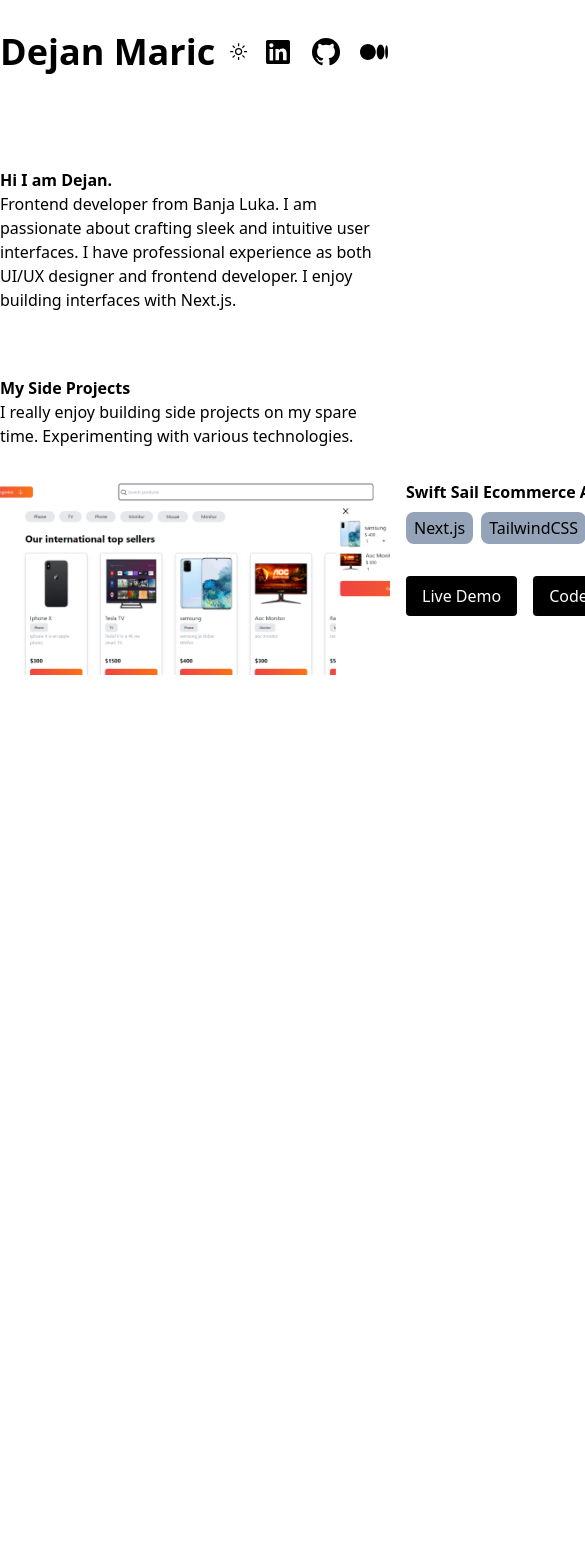
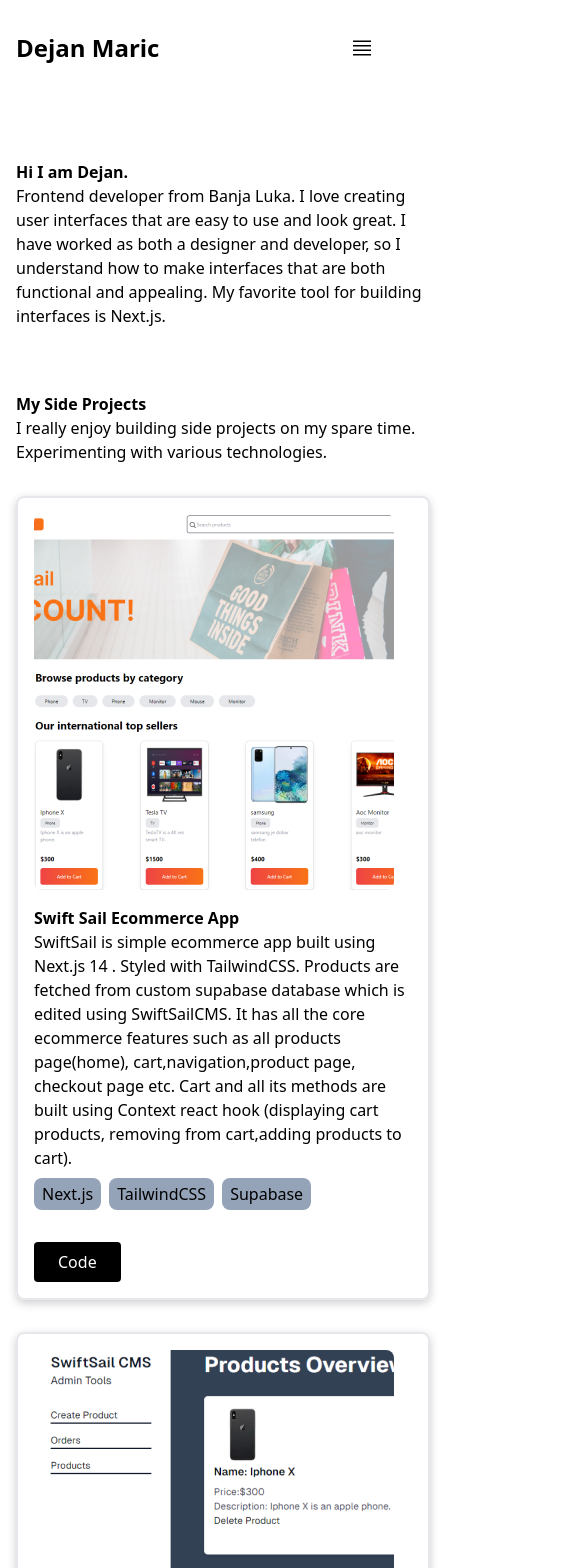
Before and after one commit to maricd7/portfolio, a Next.js app: page / in a window 390 px wide. Shown: the top 1568 px of the page, 585 px wide, since content can reach past the window. Before the commit the page ends 844 px from the top, so only its background shows below. Built offline with nearby package versions, Linux system fonts and the light colour scheme.

Commit message:
new project and responsiveness aded

```diff
--- a/src/app/Data/ProjectsData.js
+++ b/src/app/Data/ProjectsData.js
@@ -1,8 +1,14 @@
 export const ProjectsData = [
     {
         name:'Swift Sail Ecommerce App',
-        paragraph:'SwiftSail is simple ecommerce app built using Next.js 14 . Styled with TailwindCSS. It uses formik and yup for form validation on checkout page. Products are fetched from custom supabase database which is edited using SwiftSailCMS. It has all the core ecommerce features such as all products page(home), cart,navigation,product page, checkout page etc. Cart and all its methods are built using Context react hook (displaying cart products, removing from cart,adding products to cart).',
+        paragraphTxt:'SwiftSail is simple ecommerce app built using Next.js 14 . Styled with TailwindCSS. Products are fetched from custom supabase database which is edited using SwiftSailCMS. It has all the core ecommerce features such as all products page(home), cart,navigation,product page, checkout page etc. Cart and all its methods are built using Context react hook (displaying cart products, removing from cart,adding products to cart).',
         technologies:['Next.js', 'TailwindCSS', 'Supabase'],
         image: '/swift-cover.png',
     },
+    {
+        name:'Swift Sail CMS (work in progress)',
+        paragraphTxt:'Swift Sail CMS is a robust solution designed to efficiently manage the SwiftSail shop, offering a range of features such as product addition, editing, removal, order tracking, and more. Crafted with Next.js and Tailwind CSS, this platform is enhanced with TypeScript to ensure thorough type-checking, crucial for enabling clients to directly edit content on the production environment with confidence.',
+        technologies:['Next.js', 'TailwindCSS', 'Supabase', 'Typescript'],
+        image: '/cms-cover.png',
+    }
 ]
--- /dev/null
+++ b/src/app/components/BurgerMenu/BurgerMenu.js
@@ -0,0 +1,18 @@
+'use client'
+import { Icon } from '@iconify/react'
+import Link from 'next/link'
+import React from 'react'
+
+export const BurgerMenu = ({toggleBurger, iconColor, toggleTheme, themeIcon}) => {
+  return (
+    <div className='md:hidden fixed h-full w-full top-0 right-0 bg-white dark:bg-black flex flex-col justify-center items-center overflow-hidden'>
+        <div className='absolute top-4 right-4  w-full flex justify-end p-4'> <Icon onClick={toggleBurger} icon="carbon:close" width="24" height="24"  style={{color:iconColor}} /></div>
+        <ul className='flex flex-col justify-center items-center gap-4'>
+          <li className='flex items-center gap-4 w-full'  onClick={()=>toggleTheme()} ><Icon icon={themeIcon} className="md:block cursor-pointer h-[1.2rem] w-[1.2rem] rotate-0 scale-100 transition-all dark:-rotate-90" style={{ color: iconColor }}/>Switch theme</li>
+          <li className='w-full'><Link className='flex justify-start w-full items-center gap-4' href='https://www.linkedin.com/in/dejan-mari%C4%87-52a7a51b6/'><Icon icon="carbon:logo-linkedin" width="32" height="32" style={{ color: iconColor }} />LinkedIn</Link></li>
+          <li className='w-full'><Link className='flex justify-start w-full items-center gap-4' href='https://www.github.com/maricd7'><Icon icon="carbon:logo-github" width="32" height="32" style={{ color: iconColor }} />Github</Link></li>
+          <li className='w-full'><Link className='flex justify-start w-full items-center gap-4' href='https://medium.com/@dejanmaric259'><Icon icon="carbon:logo-medium" width="32" height="32" style={{ color: iconColor }} />Medium</Link></li>
+        </ul>
+      </div>
+  )
+}
--- /dev/null
+++ b/src/app/components/BurgerMenu/index.js
@@ -0,0 +1 @@
+export * from "./BurgerMenu";
--- a/src/app/components/Logo/Logo.js
+++ b/src/app/components/Logo/Logo.js
@@ -3,6 +3,6 @@ import React from 'react'
 
 export const Logo = () => {
   return (
-    <Link href='./' className='font-bold text-4xl'>Dejan Maric</Link>
+    <Link href='./' className='font-bold text-2xl'>Dejan Maric</Link>
   )
 }
--- a/src/app/components/Nav/Nav.js
+++ b/src/app/components/Nav/Nav.js
@@ -4,12 +4,14 @@ import Link from 'next/link'
 import React, { useState } from 'react'
 import { Logo } from '../Logo'
 import { useTheme } from "next-themes"
+import { BurgerMenu } from '../BurgerMenu'
 
 
 export const Nav = () => {
   const {theme, setTheme } = useTheme()
   const [themeIcon, setThemeIcon] = useState('carbon:sun')
   const [iconColor, setIconColor] = useState('#000')
+  const [burger,setBurger] = useState(false)
   function toggleTheme(){
     if (theme === 'dark') {
       setTheme('light');
@@ -21,15 +23,21 @@ export const Nav = () => {
       setIconColor('#fff');
     }
   }
+  function toggleBurger(){
+    setBurger(!burger)
+  }
+
   return (
-    <nav className={'flex justify-between mx-auto my-8 max-w-3xl items-center '}>
+    <nav className='flex justify-between  md:mx-auto my-8 max-w-3xl items-center  mx-4 '>
       <Logo />
-          <Icon onClick={()=>toggleTheme()} icon={themeIcon} className="cursor-pointer h-[1.2rem] w-[1.2rem] rotate-0 scale-100 transition-all dark:-rotate-90" style={{ color: iconColor }}/>
-      <ul className='flex gap-4'>
+          <Icon onClick={()=>toggleTheme()} icon={themeIcon} className="hidden md:block cursor-pointer h-[1.2rem] w-[1.2rem] rotate-0 scale-100 transition-all dark:-rotate-90" style={{ color: iconColor }}/>
+      <ul className='md:flex gap-4 hidden'>
         <li><Link href='https://www.linkedin.com/in/dejan-mari%C4%87-52a7a51b6/'><Icon icon="carbon:logo-linkedin" width="32" height="32" style={{ color: iconColor }} /></Link></li>
         <li><Link href='https://www.github.com/maricd7'><Icon icon="carbon:logo-github" width="32" height="32" style={{ color: iconColor }} /></Link></li>
         <li><Link href='https://medium.com/@dejanmaric259'><Icon icon="carbon:logo-medium" width="32" height="32" style={{ color: iconColor }} /></Link></li>
       </ul>
+      <Icon onClick={()=>{toggleBurger()}} className='md:hidden' icon="carbon:menu" width="24" height="24"  style={{color: iconColor}} />
+      {burger ? <BurgerMenu themeIcon={themeIcon} toggleTheme={toggleTheme}  toggleBurger={toggleBurger} iconColor={iconColor}/> : console.log('desktop')}
     </nav>
   )
 }
--- a/src/app/components/ProjectsSection/ProjectBox.js
+++ b/src/app/components/ProjectsSection/ProjectBox.js
@@ -3,22 +3,22 @@ import React from 'react'
 import { Paragraph, Subheading } from '../common'
 import Link from 'next/link'
 
-export const ProjectBox = ({name,paragraph,technologies,image}) => {
+export const ProjectBox = ({name,text,technologies,image}) => {
   console.log('deki', typeof(image))
   return (
-    <div className='rounded-lg mt-8 flex gap-4'>
-        <Image className='rounded-lg' src={image} width={440} height={160} alt='SwiftSail Project Cover'/>
+    <div className='rounded-lg mt-8 flex md:flex-row flex-col gap-4 border-2 border-gray-200 p-4 shadow-[0_3px_10px_rgb(0,0,0,0.2)]'>
+        <Image className='rounded-lg' src={image} width={360} height={180} alt='SwiftSail Project Cover'/>
         <div>
           <Subheading text={name}/>
-          <Paragraph text={paragraph}/>
+          <Paragraph text={text}/>
           <div className='flex gap-2 mt-2 '>
            {technologies.map((tech,index)=>(
             <span className='px-2 py-1 bg-slate-400 rounded-lg'>{tech}</span>
            ))}
           </div>
           <div className='flex gap-4 mt-8'>
-            <Link className='bg-black text-white hover:bg-white hover:text-black py-2 px-4 rounded' href='https://github.com/maricd7/portfolio'>Live Demo</Link>
-            <Link className='bg-black text-white hover:bg-white hover:text-black py-2 px-4 rounded' href='https://github.com/maricd7/portfolio'>CodeBase</Link>
+            {/* <Link className='bg-black text-white hover:bg-white hover:text-black py-2 px-4 rounded dark:bg-white dark:text-slate-950 dark:hover:bg-slate-950 dark:hover:text-white' href='https://github.com/maricd7/portfolio'>Live Demo</Link> */}
+            <Link className='bg-black text-white hover:bg-white hover:text-black py-2 px-6 rounded dark:bg-white dark:text-slate-950 dark:hover:bg-slate-950 dark:hover:text-white' href='https://github.com/maricd7/portfolio'>Code</Link>
           </div>
         </div>
     </div>
--- a/src/app/components/ProjectsSection/Projects.js
+++ b/src/app/components/ProjectsSection/Projects.js
@@ -8,12 +8,12 @@ import { json } from 'stream/consumers';
 export const Projects = () => {
   console.log(ProjectsData[0].image, 'lool')
   return (
-    <div>
+    <div className='mx-4 md:mx-0'>
         <Subheading text='My Side Projects'/>
         <Paragraph text='I really enjoy building side projects on my spare time. Experimenting with various technologies.'/>
         {ProjectsData.map((project,index)=>(
 
-        <ProjectBox key={index} name={project.name} text={project.paragraph} technologies={project.technologies} image={project.image}/>
+        <ProjectBox key={index} name={project.name}  text={project.paragraphTxt} technologies={project.technologies} image={project.image}/>
         ))}
     </div>
   )
--- a/src/app/components/Summary/Summary.js
+++ b/src/app/components/Summary/Summary.js
@@ -3,10 +3,9 @@ import { Paragraph, Subheading } from '../common'
 
 export const Summary = () => {
   return (
-    <div className='items-start max-w-3xl my-16'>
+    <div className='items-start max-w-3xl my-16 mx-4 md:mx-0'>
         <Subheading text='Hi I am Dejan.'/>
-        <Paragraph text='Frontend developer from Banja Luka. I am passionate about crafting sleek and intuitive user interfaces.
-           I have professional experience as both UI/UX designer and frontend developer. I enjoy building interfaces with Next.js.'/>
+        <Paragraph text='Frontend developer from Banja Luka. I love creating user interfaces that are easy to use and look great. I have worked as both a designer and developer, so I understand how to make interfaces that are both functional and appealing. My favorite tool for building interfaces is Next.js.'/>
     </div>
   )
 }
--- a/src/app/components/index.js
+++ b/src/app/components/index.js
@@ -5,3 +5,4 @@ export * from "./Summary";
 export * from "./ProjectsSection";
 export * from "./common";
 export * from "./Home";
+export * from "./BurgerMenu";
```
Also changed, not shown: public/cms-cover.png (added), public/swift-cover.png.
